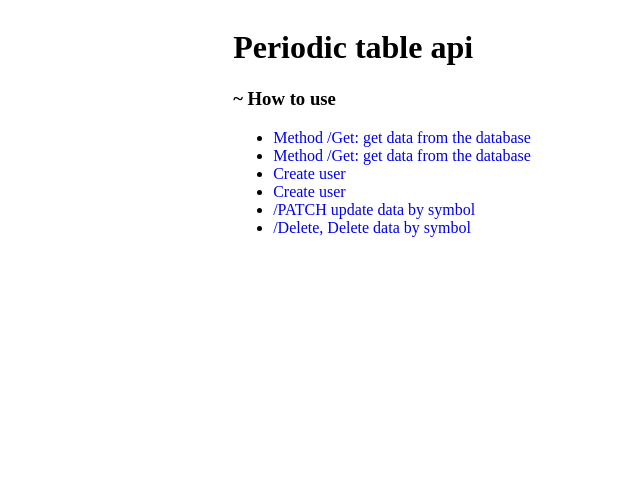
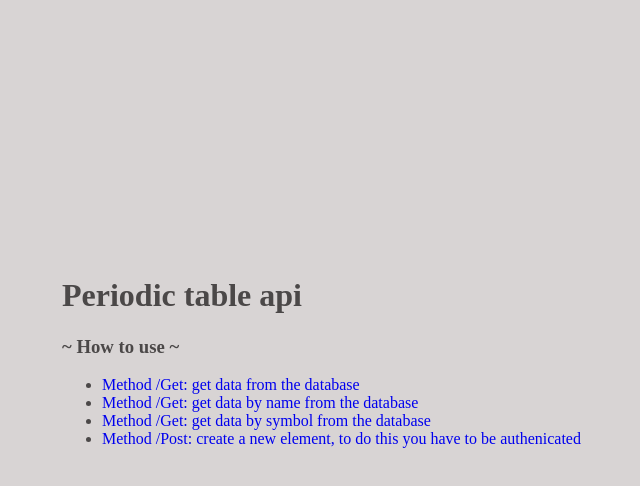
Before and after one commit to John-Daniels/periodic-table-api, a website: page public/index.html in a window 1280 px wide. Shown: the whole page, without its empty margins (258-898 px from the left). Drawn offline with Linux system fonts and the light colour scheme.

```diff
--- a/public/index.html
+++ b/public/index.html
@@ -7,14 +7,26 @@
     <title>Welcome to the periodic table api</title>
 
     <style>
+      html,
+      body {
+        margin: 0px;
+        padding: 0px;
+        background-color: rgb(216, 212, 212);
+      }
       main {
         display: flex;
         flex-direction: column;
         justify-content: center;
         align-items: center;
+        min-width: 100%;
+        min-height: 90vh;
+        color: rgb(75, 72, 72);
+
+        text-decoration: none;
       }
       .container {
-        max-width: 50%;
+        min-width: 50%;
+        align-items: flex-start;
       }
 
       a {
@@ -26,7 +38,7 @@
     <main>
       <div class="container">
         <h1>Periodic table api</h1>
-        <h3>~ How to use</h3>
+        <h3>~ How to use ~</h3>
         <ul class="list"></ul>
       </div>
     </main>
@@ -34,31 +46,32 @@
     <script>
       let routes = [
         {
-          link: "/api/periodic-table/elements/",
+          link: "/api/elements/",
           name: "Method /Get: get data from the database",
         },
         {
-          link: "/api/periodic-table/elements/name",
-          name: "Method /Get: get data from the database",
+          link: "/api/elements/name",
+          name: "Method /Get: get data by name from the database",
         },
         {
-          link: "/api/periodic-table/elements/delete/:symbol",
-          name: "Create user",
-        },
-        { link: "/api/periodic-table/elements/create", name: "Create user" },
-        {
-          link: "/api/periodic-table/elements/update/:symbol",
-          name: "/PATCH update data by symbol",
+          link: "/api/elements/symbol",
+          name: "Method /Get: get data by symbol from the database",
         },
         {
-          link: "/api/periodic-table/elements/delete/:symbol",
-          name: "/Delete, Delete data by symbol",
+          link: "/api/elements/create",
+          name: "Method /Post: create a new element, to do this you have to be authenicated",
         },
+
+        // {
+        //   link: "/api/elements/update/:symbol",
+        //   name: "/PATCH update data by symbol",
+        // },
+        // { link: "/api/users/create", name: "Method /Post: Create user" },
       ]
 
       let ul = document.querySelector(".list")
 
-      routes.forEach((route) => {
+      routes.map((route) => {
         let li = document.createElement("li")
         let p = document.createElement("p")
         let a = document.createElement("a")
--- a/src/index.js
+++ b/src/index.js
@@ -29,7 +29,7 @@
 app.use("/api/elements", elementsRouter)
 
 // 404
-app.use("/*", express.static())
+app.use("/*", express.static(public))
 // app.use("/*", (req, res) => {
 //   // res.redirect("https://github.com/John-Daniels/periodic-table-api")
 
```
